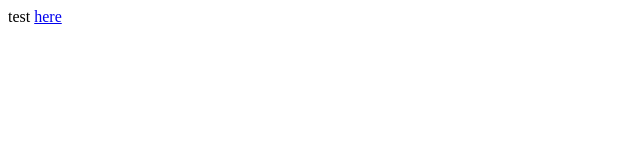
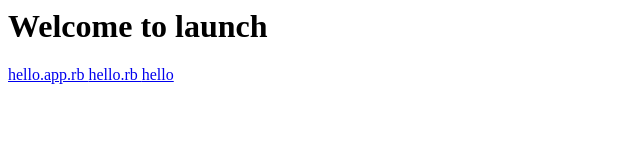
Before and after one commit to TheTechRBIT/ruby_tutorial, a plain HTML site: page index.html in a window 1280 px wide. Shown: the whole page, without its empty margins (0-640 px from the left). Drawn offline with Linux system fonts and the light colour scheme.

Commit message:
edited index page3

```diff
--- a/index.html
+++ b/index.html
@@ -1,6 +1,8 @@
 <html>
 
-test
-<a href="hello_app.rb"> here </a>
+<h1>Welcome to launch</h1>
+<a href="hello_app.rb"> hello.app.rb </a>
+<a href="hello.rb"> hello.rb </a>
+<a href="hello"> hello </a>
 
 </html>
```
